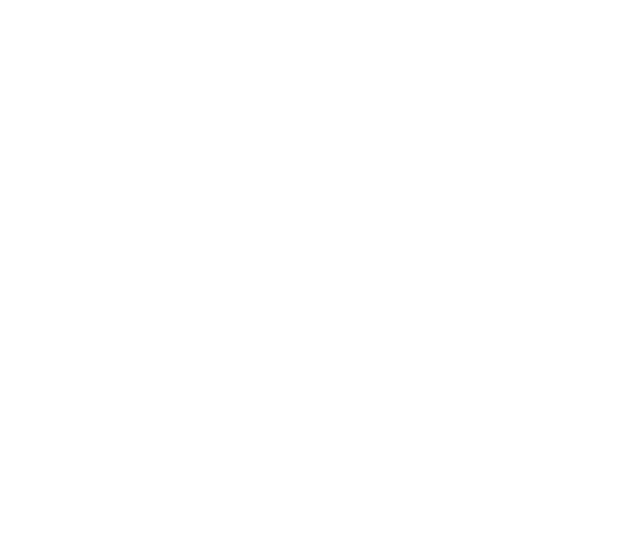
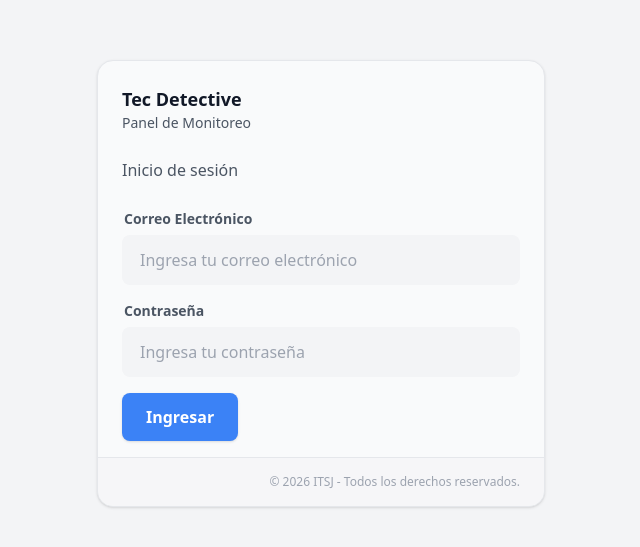
Before and after one commit to MickeyAtz/tecdetective-anticheat, a React (Vite) app in the folder client/: page /auth/login in a window 1280 px wide. Before the commit this address had no page. Shown: the part 117-664 px from the top of the page, without its empty margins (319-959 px from the left). Built offline with nearby package versions, Linux system fonts and the light colour scheme.

Commit message:
Creación del Login sin funcionalidad con el backend

```diff
--- a/client/package.json
+++ b/client/package.json
@@ -10,6 +10,11 @@
         "preview": "vite preview"
     },
     "dependencies": {
+        "@fortawesome/fontawesome-svg-core": "^7.1.0",
+        "@fortawesome/free-brands-svg-icons": "^7.1.0",
+        "@fortawesome/free-regular-svg-icons": "^7.1.0",
+        "@fortawesome/free-solid-svg-icons": "^7.1.0",
+        "@fortawesome/react-fontawesome": "^3.2.0",
         "axios": "^1.13.4",
         "lucide-react": "^0.563.0",
         "pg": "^8.17.2",
--- a/client/src/App.jsx
+++ b/client/src/App.jsx
@@ -1,15 +1,13 @@
 import { useState } from 'react';
 import { BrowserRouter, Routes, Route } from 'react-router-dom';
 
-// Importacion de componentes
-import Button from '@/components/atoms/Button.jsx';
-import Form from '@/components/molecules/Form';
-import Badge from '@/components/atoms/Badge.jsx';
-import StudentList from '@/components/molecules/StudentList.jsx';
-import Card from '@/components/molecules/Card';
-import Modal from '@/components/atoms/Modal';
-import MainLayout from '@/components/templates/MainLayout';
-import AuthLayout from '@/components/templates/AuthLayout';
+// Importación de páginas
+import LoginPage from '@/pages/LoginPage.jsx';
+
+// Importacion de layouts
+import AuthLayout from '@/components/templates/AuthLayout.jsx';
+import MainLayout from '@/components/templates/MainLayout.jsx';
+
 // Importacion de mocks (test cases)
 import { STUDENTS_MOCK } from '@/mocks/students';
 
@@ -19,21 +17,12 @@
             <Routes>
                 {/* Rutas de autenticacion*/}
                 <Route path="/auth" element={<AuthLayout />}>
-                    {/*
-                    //TODO creacion de paginas de Login y Register
-                    <Route path='login' element = {<LoginPage></LoginPage>}></Route>
-                    <Route path='register' element = {<RegisterPage></RegisterPage>}></Route>
-                */}
+                    <Route path="/auth/login" element={<LoginPage></LoginPage>}></Route>
+                    {/* <Route path='register' element = {<RegisterPage></RegisterPage>}></Route> */}
                 </Route>
                 {/* Area de la aplicacion (RUTAS PRIVADAS)*/}
                 <Route path="/" element={<MainLayout />}>
                     {/*// TODO creacion de paginas y agregarlas al router de react */}
-                    <Route
-                        index
-                        element={
-                            <StudentList students={STUDENTS_MOCK}></StudentList>
-                        }
-                    ></Route>
                 </Route>
             </Routes>
         </BrowserRouter>
--- a/client/src/components/atoms/Input.jsx
+++ b/client/src/components/atoms/Input.jsx
@@ -13,8 +13,7 @@
     ...props // Reesto de propiedades del input
 }) => {
     // Estilos para el texto de la etiqueta
-    const labelStyle =
-        'block text-sm font-semibold text-text-secondary mb-1.5 ml-0.5';
+    const labelStyle = 'block text-sm font-semibold text-text-secondary mb-1.5 ml-0.5';
 
     // Estilos para el campo de entrada
     const baseStyle = `
@@ -35,7 +34,17 @@
                     {label}
                 </label>
             )}
-            <input id={name} name={name} className={baseStyle} {...props} />
+            <input
+                id={name}
+                name={name}
+                className={baseStyle}
+                type={type}
+                value={value}
+                onChange={onChange}
+                placeholder={placeholder}
+                autoComplete={autoComplete}
+                {...props}
+            />
         </div>
     );
 };
--- /dev/null
+++ b/client/src/pages/LoginPage.jsx
@@ -0,0 +1,83 @@
+import React, { useState, useEffect } from 'react';
+import { useNavigate } from 'react-router-dom';
+
+import Button from '@/components/atoms/Button.jsx';
+import Input from '@/components/atoms/Input.jsx';
+
+const Login = () => {
+    const navigate = useNavigate();
+    const [dataForm, setDataForm] = useState({ email: '', password: '' });
+    const [error, setError] = useState(null);
+    const [isLoading, setIsLoading] = useState(false);
+    const [isSaving, setIsSaving] = useState(false);
+
+    const handleChange = (e) => {
+        const { name, value } = e.target;
+        setDataForm((prev) => ({
+            ...prev,
+            [name]: value,
+        }));
+    };
+
+    const handleSubmit = (e) => {
+        e.preventDefault();
+        console.log(dataForm);
+    };
+
+    // const handleSubmit = async (e) => {
+    //     e.preventDefault();
+    //     setIsSaving(true);
+    //     setIsLoading(true);
+    //     setError('');
+
+    //     const payload = { ...formData };
+
+    //     try {
+    //     } catch (error) {
+    //         setError('Error al iniciar sesión. Por favor, intenta de nuevo.');
+    //         console.error(error);
+    //     } finally {
+    //         setIsSaving(false);
+    //         setIsLoading(false);
+    //     }
+    // };
+
+    // Definicion de estilos de la paagina
+    const errorStyle = '';
+
+    return (
+        <>
+            <form onSubmit={handleSubmit}>
+                <h2>Inicio de sesión</h2>
+                <br />
+                {error && <p className={errorStyle}>{error}</p>}
+
+                <Input
+                    name="email"
+                    label="Correo Electrónico"
+                    type="email"
+                    placeholder="Ingresa tu correo electrónico"
+                    value={dataForm.email}
+                    onChange={handleChange}
+                    autoComplete="correo-electronico"
+                    required
+                ></Input>
+                <Input
+                    name="password"
+                    label="Contraseña"
+                    type="password"
+                    placeholder="Ingresa tu contraseña"
+                    value={dataForm.password}
+                    onChange={handleChange}
+                    required
+                    autoComplete="current-password"
+                ></Input>
+                <Button type="submit" size="lg" title="Inicio de sesión" disabled={isLoading}>
+                    {isLoading ? 'Ingresando...' : 'Ingresar'}
+                </Button>
+            </form>
+        </>
+    );
+};
+
+export default Login;
--- /dev/null
+++ b/client/src/pages/RegisterPage.jsx
@@ -0,0 +1,70 @@
+import { useRef, useState, useEffect } from 'react';
+import { faCheck, faTimes, faInfoCircle } from '@fortawesome/free-solid-svg-icons';
+
+import Input from '@/components/atoms/Input.jsx';
+
+const USER_REGEX = /^[a-zA-Z][a-zA-Z0-9-]{3,23}$/;
+const PWD_REGEX = /^(?=.*[a-z])(?=.*[A-Z])(?=.*[0-9])(?=.*[!@#$%]).{8,24}$/;
+
+const RegisterPage = () => {
+    const userRef = useRef();
+    const errRef = useRef();
+
+    const [user, setUser] = useState('');
+    const [validName, setValidName] = useState(false);
+    const [userFocus, setUserFocus] = useState(false);
+
+    const [pwd, setPwd] = useState('');
+    const [validPwd, setValidPwd] = useState(false);
+    const [pwdFocus, setPwdFocus] = useState(false);
+
+    const [matchPwd, setMatchPwd] = useState('');
+    const [validMatch, setValidMatch] = useState(false);
+    const [matchFocus, setMatchFocus] = useState(false);
+
+    const [errMsg, setErrMsg] = useState('');
+    const [success, setSuccess] = useState(false);
+
+    useEffect(() => {
+        useRef.current.focus();
+    }, []);
+
+    useEffect(() => {
+        const result = USER_REGEX.test(user);
+        console.log(result);
+        console.log(user);
+        setValidName(result);
+    }, []);
+
+    useEffect(() => {
+        const result = PWD_REGEX.test(pwd);
+        console.log(result);
+        console.log(pwd);
+        setValidPwd(result);
+        const match = pwd === matchPwd;
+        setValidMatch(match);
+    }, [pwd, matchPwd]);
+
+    useEffect(() => {
+        setErrMsg('');
+    }, [user, pwd, matchPwd]);
+
+    return (
+        <section>
+            <p ref={errRef} className={errMsg ? 'errmsg' : 'offscreen'} aria-live="assertive">
+                {errMsg}
+            </p>
+            <h1>Register</h1>
+            <form>
+                <Input
+                    type="text"
+                    label="Nombre de usuario:"
+                >
+
+                </Input>
+            </form>
+        </section>
+    );
+};
+
+export default RegisterPage;
--- /dev/null
+++ b/client/src/services/api.js
@@ -0,0 +1,13 @@
+import axios from 'axios';
+
+const api = axios.create({
+    baseURL: 'http://localhost:3000/api',
+    withCredentials: true,
+    headers: {
+        'Content-Type': 'application/json',
+    },
+});
+
+api.interceptors.request.use((config) => {
+    const token = getAccessToken();
+});
```
Also changed, not shown: 1 other file (tests, documents, lock files or other folders).
